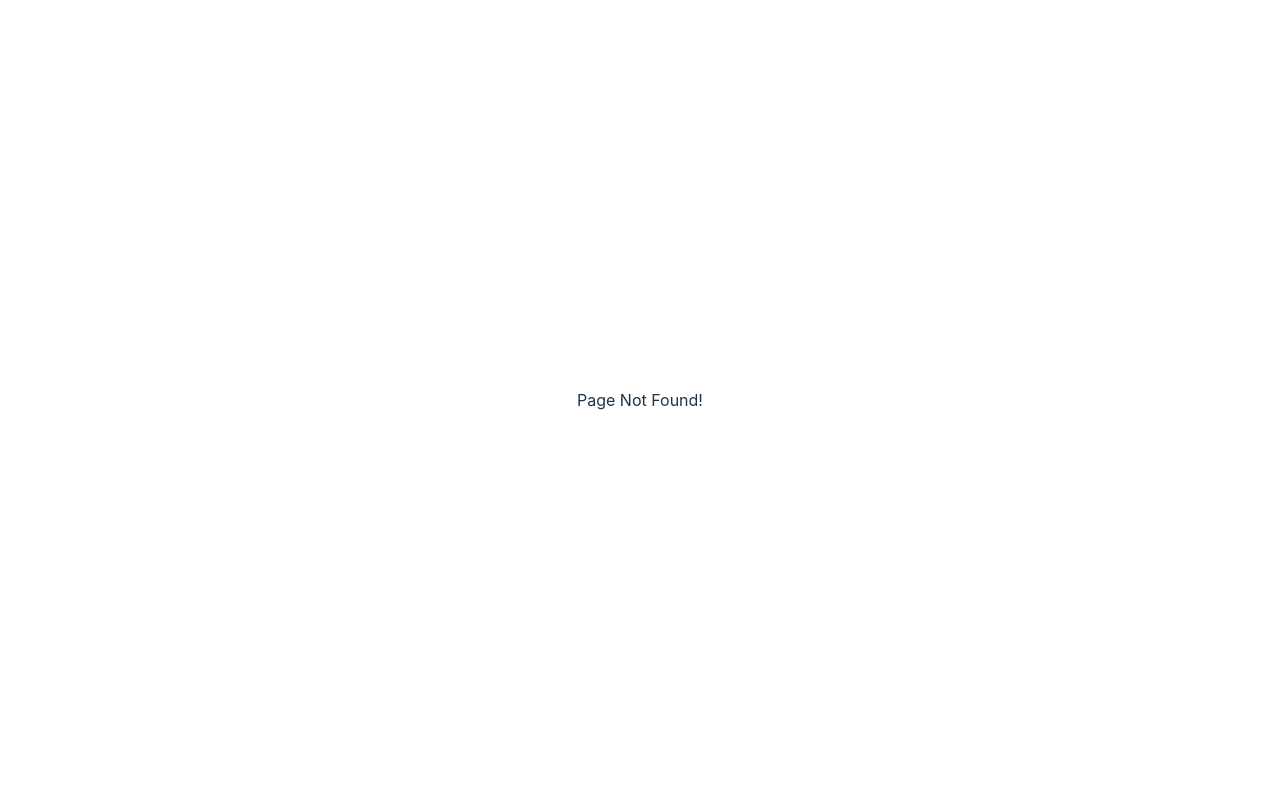
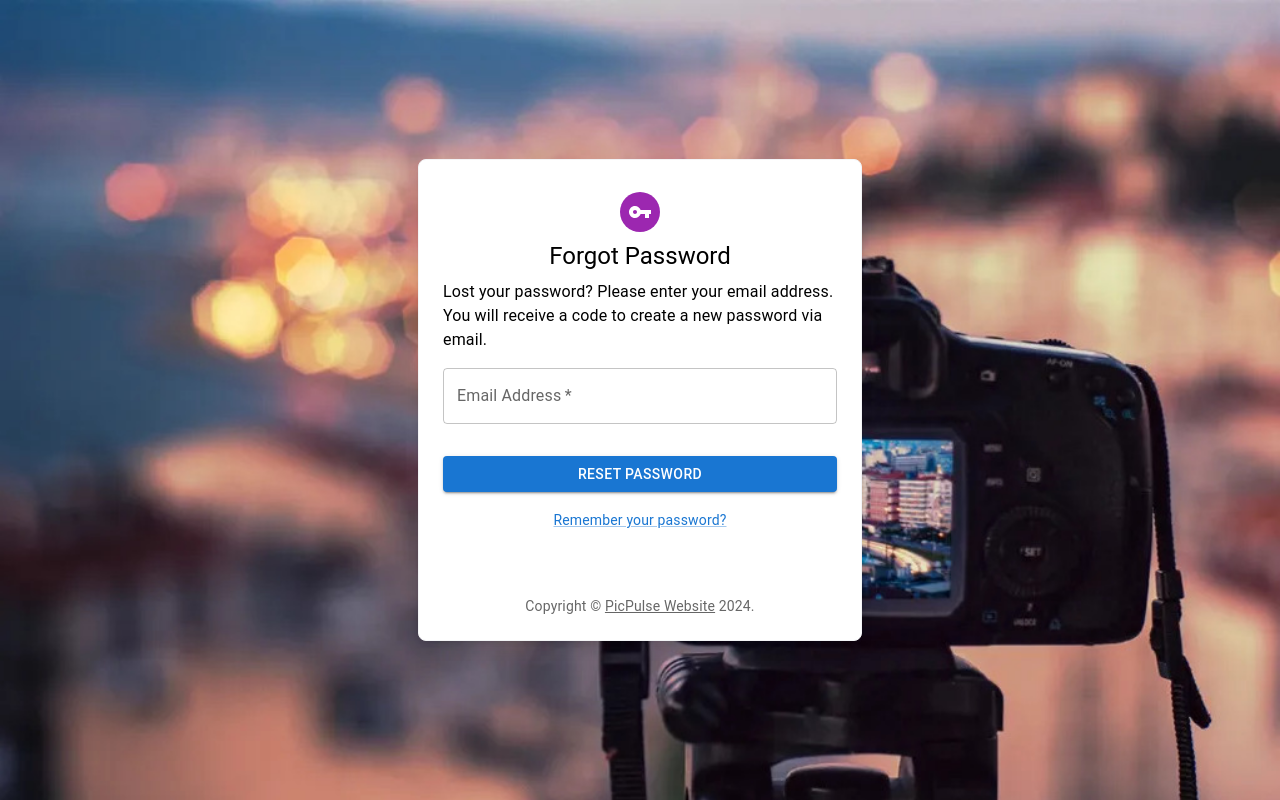
Before and after one commit to vman241308/picpulse_frontend, a React (Vite) app: page /forgot in a window 1280 px wide. Before the commit this address had no page. Built offline with nearby package versions, Linux system fonts and the light colour scheme.

Commit message:
feat: forgot password UI[pp-9]

```diff
--- a/src/Routes.jsx
+++ b/src/Routes.jsx
@@ -4,6 +4,7 @@ import Home from "./pages/home";
 import SignIn from "./pages/auth/signIn";
 import SignUp from "./pages/auth/signUp";
 import VerificationCode from "./pages/auth/verificationCode";
+import ForgotPwd from "./pages/auth/forgotPwd";
 
 const Routes = [
   {
@@ -29,6 +30,10 @@ const Routes = [
     element: <VerificationCode />,
   },
   {
+    path: "forgot",
+    element: <ForgotPwd />,
+  },
+  {
     path: "*",
     element: <Error404 />,
   },
--- /dev/null
+++ b/src/pages/auth/forgotPwd/index.jsx
@@ -0,0 +1,143 @@
+import { useState } from "react";
+import { useNavigate } from "react-router-dom";
+import {
+  Avatar,
+  CssBaseline,
+  TextField,
+  Link,
+  Grid,
+  Box,
+  Typography,
+  Container,
+} from "@mui/material";
+import LoadingButton from "@mui/lab/LoadingButton";
+import VpnKeyIcon from "@mui/icons-material/VpnKey";
+
+import PPSnackbar from "@/components/PPSnackbar";
+import PPCopyright from "@/components/PPCopyright";
+
+import { validateEmails } from "@/utils/functions";
+import backgroundImage from "@/assets/background.jpg";
+
+const ForgotPwd = () => {
+  const navigate = useNavigate();
+  const [state, setState] = useState({
+    email: "",
+    snack_status: false,
+    loading: false,
+    action: "success",
+    message: "",
+  });
+  const [isSubmit, setIsSubmit] = useState(false);
+
+  const handleInputchange = (e) => {
+    const { id, value } = e.target;
+    setState((prevState) => ({
+      ...prevState,
+      [id]: value,
+    }));
+  };
+
+  const handleSubmit = (event) => {
+    setIsSubmit(true);
+    event.preventDefault();
+    if (state.email != "" && validateEmails(state.email)) {
+      console.log("next step to get coode!");
+      setState(() => ({
+        ...prev,
+        loading: true,
+      }));
+    }
+  };
+  return (
+    <div
+      className="w-full h-full bg-white text-black flex items-center justify-center"
+      style={{
+        backgroundImage: `url(${backgroundImage})`, // set image here
+        backgroundRepeat: "no-repeat",
+        backgroundSize: "cover",
+      }}
+    >
+      <Container
+        component="main"
+        maxWidth="xs"
+        className="w-full border border-solid border-gray-100 py-6 shadow-lg rounded-lg bg-white"
+      >
+        <CssBaseline />
+        <Box
+          sx={{
+            display: "flex",
+            flexDirection: "column",
+            alignItems: "center",
+          }}
+        >
+          <Avatar sx={{ m: 1, bgcolor: "secondary.main" }}>
+            <VpnKeyIcon />
+          </Avatar>
+          <Typography component="h1" variant="h5">
+            Forgot Password
+          </Typography>
+          <Box
+            component="form"
+            onSubmit={handleSubmit}
+            noValidate
+            sx={{ mt: 1 }}
+          >
+            <Typography component="h1" style={{ textAlign: "start" }}>
+              Lost your password? Please enter your email address. You will
+              receive a code to create a new password via email.
+            </Typography>
+            <TextField
+              margin="normal"
+              required
+              fullWidth
+              id="email"
+              label="Email Address"
+              name="email"
+              autoComplete="email"
+              value={state.email}
+              error={
+                (state.email == "" && isSubmit) ||
+                (!validateEmails(state.email) && state.email != "")
+              }
+              helperText={
+                state.email == "" && isSubmit
+                  ? "Please enter your email."
+                  : !validateEmails(state.email) && state.email != ""
+                  ? "Please enter the correct email."
+                  : null
+              }
+              onChange={handleInputchange}
+            />
+            <LoadingButton
+              type="submit"
+              fullWidth
+              variant="contained"
+              sx={{ mt: 3, mb: 2 }}
+              loading={state.loading}
+              onClick={handleSubmit}
+            >
+              Reset Password
+            </LoadingButton>
+            <Grid container>
+              <Grid item xs>
+                <Link href="/signin" variant="body2">
+                  Remember your password?
+                </Link>
+              </Grid>
+            </Grid>
+          </Box>
+        </Box>
+        <PPCopyright sx={{ mt: 8 }} />
+      </Container>
+      <PPSnackbar
+        isOpen={state.snack_status}
+        message={state.message}
+        severity={state.action}
+        onClose={() => setState({ ...state, snack_status: false })}
+      />
+    </div>
+  );
+};
+
+export default ForgotPwd;
--- a/src/pages/auth/signIn/index.jsx
+++ b/src/pages/auth/signIn/index.jsx
@@ -18,7 +18,7 @@ import PPSnackbar from "@/components/PPSnackbar";
 import PPCopyright from "@/components/PPCopyright";
 
 import { validateEmails } from "@/utils/functions";
-import backgroundImage from "@/assets/background.jpeg";
+import backgroundImage from "@/assets/background.jpg";
 
 const SignIn = () => {
   const [state, setState] = useState({
@@ -182,7 +182,7 @@ const SignIn = () => {
             </LoadingButton>
             <Grid container>
               <Grid item xs>
-                <Link href="#" variant="body2">
+                <Link href="/forgot" variant="body2">
                   Forgot password?
                 </Link>
               </Grid>
--- a/src/pages/auth/signUp/index.jsx
+++ b/src/pages/auth/signUp/index.jsx
@@ -17,7 +17,7 @@ import PPSnackbar from "@/components/PPSnackbar";
 import PPCopyright from "@/components/PPCopyright";
 
 import { validateEmails } from "@/utils/functions";
-import backgroundImage from "@/assets/background.jpeg";
+import backgroundImage from "@/assets/background.jpg";
 
 const SignUp = () => {
   const [state, setState] = useState({
```
Also changed, not shown: src/assets/background.jpeg (deleted), src/assets/background.jpg (added).
